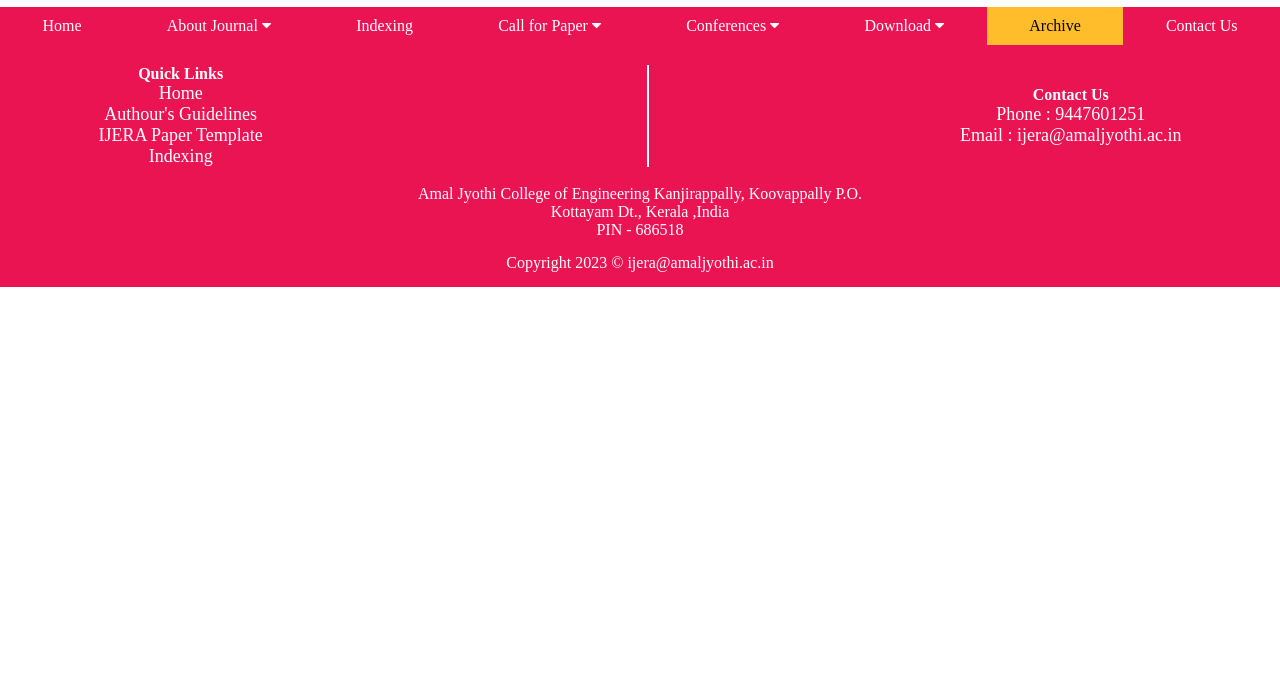
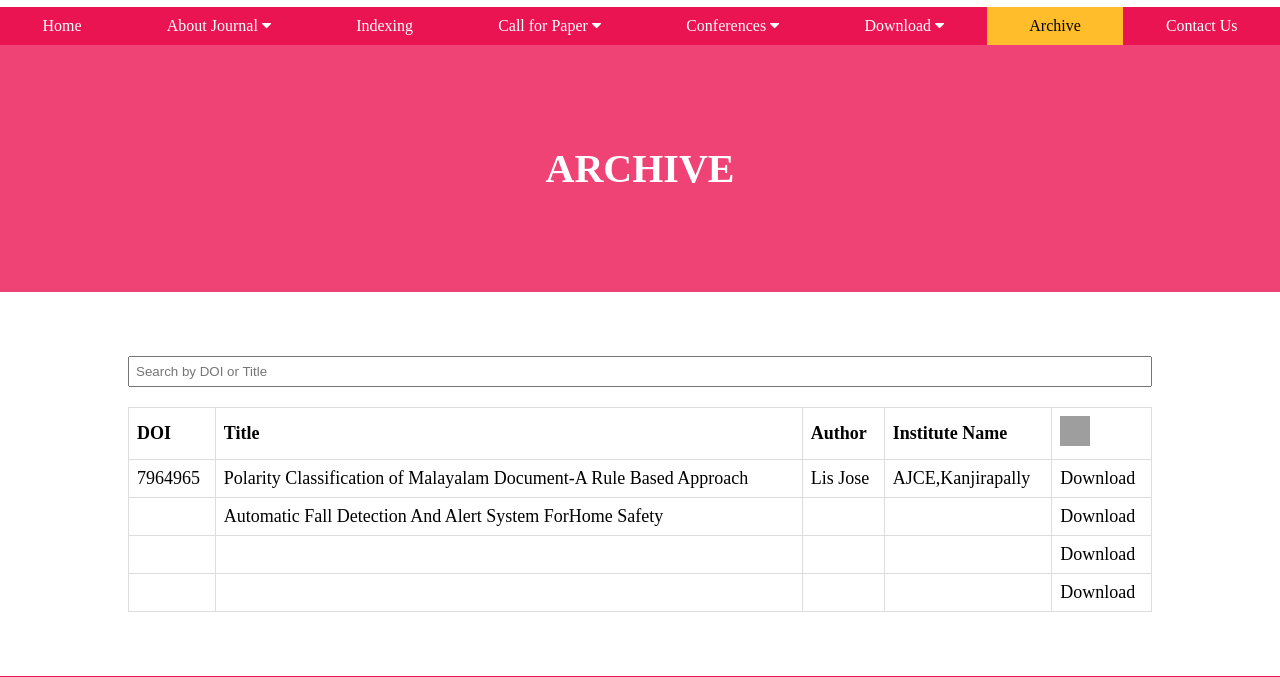
Before and after one commit to csedept/IJERA-23, a plain HTML site: page archive.html in a window 1280 px wide. Shown: the part 123-800 px from the top of the page. Drawn offline with Linux system fonts and the light colour scheme; grey boxes are pictures that could not be loaded.

Commit message:
upload archive

```diff
--- a/archive.html
+++ b/archive.html
@@ -18,6 +18,7 @@
         <meta name="keywords" content="ijera archive,ijera 2023 archive,international journal on emerging research areas,amal jyothi journal,ijera ajce, nacore publications,nacore">
         <!-- <link rel="stylesheet" type="text/css" href="css/preloader.css"> -->
         <link rel="stylesheet" type="text/css" href="css/index.css">
+        <link rel="stylesheet" type="text/css" href="css/archive.css">
         <link rel="stylesheet" href="https://cdnjs.cloudflare.com/ajax/libs/font-awesome/4.7.0/css/font-awesome.min.css">
     </head>
     <body>
@@ -85,6 +86,25 @@
           </nav>
         </header>
       <!-- Side Navigation for Small Devices -->
+      <!-- main -->
+      <main>
+        <div class="archive">
+          <h2>Archive</h2>
+        </div>
+        <section class="documents">
+          <input type="text" id="searchInput" onkeyup="searchTable()" placeholder="Search by DOI or Title">
+          <table id="documentTable">
+            <tr>
+              <th>DOI</th>
+              <th>Title</th>
+              <th>Author</th>
+              <th>Institute Name</th>
+              <th><img width="30" height="30" src="https://img.icons8.com/officel/30/pdf.png" alt="pdf"/></th>
+            </tr>
+          </table>
+        </section>
+
+      </main>
       <div class="sidenav">
           <a href="#" class="closebtn" onclick="closeNav()">&times;</a>
           <a href="index.html">Home</a>
@@ -147,6 +167,7 @@
     </footer>
       <!-- <script src="script/preloader.js"></script> -->
       <script src="script/index.js"></script>
+      <script src="script/archive.js"></script>
   </body>
 
 </html>
--- /dev/null
+++ b/css/archive.css
@@ -0,0 +1,58 @@
+.archive h2
+{
+    text-align: center;
+    text-transform:uppercase;
+    font-size: 40px;
+    color:white;
+    background-color:rgba(235,20,83,0.8);
+    padding:100px;
+}
+@media screen and (max-width:767px)
+{
+    .archive h2
+    {
+        text-align: center;
+        font-size: 25px;
+        padding:60px;
+    }
+    .documents
+    {
+       align-items: center;
+       font-size:12px;
+    }
+
+}
+.documents
+  {
+
+    display:flex;
+    flex-direction: column;
+    width: 80%;
+    margin:5% auto;
+    font-size: large;
+  }
+
+table {
+    border-collapse: collapse;
+    width: 100%;
+  }
+  th, td {
+    padding: 8px;
+    text-align: left;
+    border: 1px solid #ddd;
+  }
+  input[type=text] {
+    padding: 6px;
+    width: 100%;
+    margin-bottom: 2%;
+  }
+
+  a.download-link {
+    text-decoration: none;
+    color: black;
+  }
+  a.download-link:hover
+  {
+   color: red;
+   font-size: 15px;
+  }
--- /dev/null
+++ b/script/archive.js
@@ -0,0 +1,88 @@
+var documents = [
+    {
+      DOI: "7964965",
+      Title: "Polarity Classification of Malayalam Document-A Rule Based Approach",
+      Authors: ["Lis Jose"],
+      InstituteName: "AJCE,Kanjirapally",
+      DownloadLink: "link1"
+    },
+    {
+      DOI: "",
+      Title: "Automatic Fall Detection And Alert System ForHome Safety",
+      Authors: [""],
+      InstituteName: "",
+      DownloadLink: ""
+    },
+    {
+        DOI: "",
+        Title: "",
+        Authors: [""],
+        InstituteName: "",
+        DownloadLink: ""
+    },
+    {
+        DOI: "",
+        Title: "",
+        Authors: [""],
+        InstituteName: "",
+        DownloadLink: ""
+    },
+  ];
+
+  function populateTable() {
+    var table = document.getElementById("documentTable");
+    var tbody = document.createElement("tbody");
+
+    for (var i = 0; i < documents.length; i++) {
+      var row = document.createElement("tr");
+      var doiCell = document.createElement("td");
+      doiCell.textContent = documents[i].DOI;
+      var titleCell = document.createElement("td");
+      titleCell.textContent = documents[i].Title;
+      var authorCell = document.createElement("td");
+      var authors = documents[i].Authors;
+      for (var j = 0; j < authors.length; j++) {
+        var authorName = authors[j];
+        var authorLine = document.createElement("div");
+        authorLine.textContent = authorName;
+        authorCell.appendChild(authorLine);
+      }
+      var instituteCell = document.createElement("td");
+      instituteCell.textContent = documents[i].InstituteName;
+      var downloadCell = document.createElement("td");
+      var downloadLink = document.createElement("a");
+      downloadLink.href = documents[i].DownloadLink;
+      downloadLink.textContent = "Download";
+      downloadLink.classList.add("download-link");
+      downloadLink.target = "_blank";
+      downloadCell.appendChild(downloadLink);
+
+      row.appendChild(doiCell);
+      row.appendChild(titleCell);
+      row.appendChild(authorCell);
+      row.appendChild(instituteCell);
+      row.appendChild(downloadCell);
+      tbody.appendChild(row);
+    }
+
+    table.appendChild(tbody);
+  }
+
+  function searchTable() {
+    var input = document.getElementById("searchInput").value.toLowerCase();
+    var table = document.getElementById("documentTable");
+    var rows = table.getElementsByTagName("tr");
+
+    for (var i = 1; i < rows.length; i++) {
+      var doi = rows[i].getElementsByTagName("td")[0].textContent.toLowerCase();
+      var title = rows[i].getElementsByTagName("td")[1].textContent.toLowerCase();
+
+      if (doi.includes(input) || title.includes(input)) {
+        rows[i].style.display = "";
+      } else {
+        rows[i].style.display = "none";
+      }
+    }
+  }
+
+  populateTable();
```
Also changed, not shown: authorsguide.html (+1 -1 lines).
